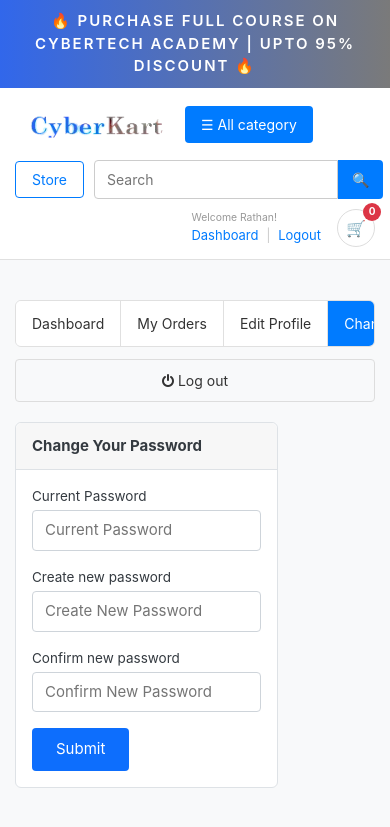
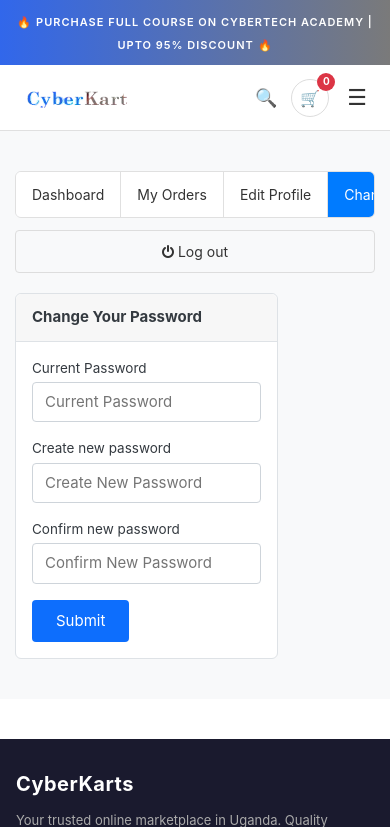
Before and after one commit to chivan-kats41/ecommerce, a Django app: page /accounts/change_password/ in a window 390 px wide. Shown: the top 827 px of the page. Run offline with Django 5.2, Linux system fonts and the light colour scheme; a user stored in the database is signed in; data comes from the database, SQL or seed files in the repository; parts of the project's set-up code (start-up, migrations or seed data) failed here and were passed over; some libraries are stand-ins or nearby versions; some web fonts are replaced.

Commit message:
Update navbar.html

```diff
--- a/templates/includes/navbar.html
+++ b/templates/includes/navbar.html
@@ -1,111 +1,458 @@
 {% load static %}
+<style>
+  /* ── Promo Bar ── */
+  .promo-bar {
+    text-align: center;
+    background-image: linear-gradient(to right, #3167EB, #7A7A7A);
+    padding: 10px;
+    font-weight: 600;
+    position: sticky;
+    top: 0;
+    z-index: 999;
+  }
+
+  .promo-bar a {
+    color: white;
+    text-transform: uppercase;
+    letter-spacing: 2px;
+    text-decoration: none;
+    font-size: 13px;
+  }
+
+  /* ── Header ── */
+  .site-header {
+    background: #fff;
+    box-shadow: 0 2px 6px rgba(0,0,0,0.08);
+  }
+
+  .header-inner-section {
+    padding: 12px 0;
+    border-bottom: 1px solid #e0e0e0;
+  }
+
+  .header-container {
+    max-width: 1200px;
+    margin: 0 auto;
+    padding: 0 15px;
+  }
+
+  .header-row {
+    display: flex;
+    align-items: center;
+    flex-wrap: wrap;
+    gap: 10px;
+  }
+
+  /* Logo */
+  .header-logo {
+    flex: 0 0 auto;
+    width: 160px;
+  }
+
+  .header-logo img {
+    max-height: 50px;
+    width: auto;
+  }
+
+  /* Category dropdown */
+  .header-category {
+    flex: 0 0 auto;
+    position: relative;
+  }
+
+  .category-btn {
+    background: #007bff;
+    color: #fff;
+    border: none;
+    padding: 8px 16px;
+    border-radius: 4px;
+    cursor: pointer;
+    font-size: 14px;
+  }
+
+  .category-dropdown {
+    display: none;
+    position: absolute;
+    top: 100%;
+    left: 0;
+    background: #fff;
+    border: 1px solid #ddd;
+    border-radius: 4px;
+    min-width: 180px;
+    z-index: 999;
+    box-shadow: 0 4px 12px rgba(0,0,0,0.1);
+  }
+
+  .category-dropdown a {
+    display: block;
+    padding: 8px 16px;
+    color: #333;
+    text-decoration: none;
+    font-size: 14px;
+    border-bottom: 1px solid #f0f0f0;
+  }
+
+  .category-dropdown a:hover {
+    background: #f8f9fa;
+  }
+
+  /* Store button */
+  .header-store-btn {
+    flex: 0 0 auto;
+    padding: 7px 16px;
+    border: 1px solid #007bff;
+    color: #007bff;
+    border-radius: 4px;
+    text-decoration: none;
+    font-size: 14px;
+    transition: background 0.15s, color 0.15s;
+  }
+
+  .header-store-btn:hover {
+    background: #007bff;
+    color: #fff;
+  }
+
+  /* Search */
+  .header-search {
+    flex: 1 1 200px;
+    min-width: 150px;
+  }
+
+  .header-search form {
+    display: flex;
+    width: 100%;
+  }
+
+  .header-search input {
+    flex: 1;
+    padding: 8px 12px;
+    border: 1px solid #ccc;
+    border-radius: 4px 0 0 4px;
+    font-size: 14px;
+    outline: none;
+  }
+
+  .header-search button {
+    background: #007bff;
+    color: #fff;
+    border: none;
+    padding: 8px 14px;
+    border-radius: 0 4px 4px 0;
+    cursor: pointer;
+    font-size: 14px;
+  }
+
+  /* User + cart */
+  .header-actions {
+    flex: 0 0 auto;
+    display: flex;
+    align-items: center;
+    gap: 16px;
+    margin-left: auto;
+  }
+
+  .header-welcome {
+    display: flex;
+    flex-direction: column;
+    font-size: 13px;
+    line-height: 1.4;
+  }
+
+  .header-welcome small {
+    color: #999;
+  }
+
+  .header-welcome a {
+    color: #007bff;
+    text-decoration: none;
+  }
+
+  .header-welcome span {
+    color: #ccc;
+    margin: 0 4px;
+  }
+
+  .header-cart {
+    position: relative;
+    text-decoration: none;
+    color: #333;
+  }
+
+  .cart-icon {
+    width: 38px;
+    height: 38px;
+    border-radius: 50%;
+    border: 1px solid #ddd;
+    display: flex;
+    align-items: center;
+    justify-content: center;
+    font-size: 16px;
+  }
+
+  .cart-badge {
+    position: absolute;
+    top: -6px;
+    right: -6px;
+    background: #dc3545;
+    color: #fff;
+    font-size: 10px;
+    font-weight: 700;
+    border-radius: 50%;
+    width: 18px;
+    height: 18px;
+    display: flex;
+    align-items: center;
+    justify-content: center;
+  }
+
+  /* ── Mobile hamburger ── */
+  .mobile-menu-toggle {
+    display: none;
+    background: none;
+    border: none;
+    font-size: 22px;
+    cursor: pointer;
+    color: #333;
+    padding: 4px 8px;
+    margin-left: auto;
+  }
+
+  /* ── Tablet (≤ 900px): hide store btn, shrink gap ── */
+  @media (max-width: 900px) {
+    .header-store-btn {
+      display: none;
+    }
+
+    .promo-bar a {
+      font-size: 11px;
+      letter-spacing: 1px;
+    }
+  }
+
+  /* ── Mobile (≤ 600px) ── */
+  @media (max-width: 600px) {
+    .header-row {
+      flex-wrap: nowrap;
+      align-items: center;
+    }
+
+    /* Show hamburger, hide category btn + welcome text */
+    .mobile-menu-toggle  { display: block; }
+    .header-category     { display: none; }
+    .header-welcome      { display: none; }
+
+    /* Search full-width on second row */
+    .header-search {
+      display: none;
+      width: 100%;
+      flex: 1 1 100%;
+      order: 10;
+    }
+
+    .header-search.open {
+      display: flex;
+    }
+
+    /* Logo smaller */
+    .header-logo {
+      width: 110px;
+    }
+
+    .header-logo img {
+      max-height: 38px;
+    }
+
+    /* Actions: search toggle + cart only */
+    .header-actions {
+      gap: 10px;
+      margin-left: auto;
+    }
+
+    /* Search toggle button (mobile only) */
+    .search-toggle {
+      display: flex;
+      background: none;
+      border: none;
+      font-size: 18px;
+      cursor: pointer;
+      color: #333;
+      padding: 4px;
+    }
+
+    /* Mobile nav drawer */
+    .mobile-nav {
+      display: none;
+      flex-direction: column;
+      background: #fff;
+      border-top: 1px solid #e0e0e0;
+      padding: 8px 15px 16px;
+    }
+
+    .mobile-nav.open {
+      display: flex;
+    }
+
+    .mobile-nav a {
+      padding: 10px 0;
+      color: #333;
+      text-decoration: none;
+      font-size: 14px;
+      border-bottom: 1px solid #f0f0f0;
+    }
+
+    .mobile-nav a:last-child {
+      border-bottom: none;
+    }
+
+    .mobile-nav .mobile-auth {
+      display: flex;
+      gap: 12px;
+      padding: 10px 0;
+      font-size: 14px;
+      border-bottom: 1px solid #f0f0f0;
+    }
+
+    .mobile-nav .mobile-auth a {
+      border: none;
+      padding: 0;
+      color: #007bff;
+    }
+  }
+
+  /* Hide search toggle on desktop */
+  @media (min-width: 601px) {
+    .search-toggle { display: none; }
+    .mobile-nav    { display: none !important; }
+  }
+</style>
 
 <!-- Promo Bar -->
-<div style="text-align:center; background-image: linear-gradient(to right, #3167EB, #7A7A7A); padding: 10px; font-weight: 600; position: sticky; top: 0; z-index: 999;">
-  <a href="https://www.udemy.com/course/django-ecommerce-project-based-course-python-django-web-development/?couponCode=DJECOM"
-     style="color: white; text-transform: uppercase; letter-spacing: 2px; text-decoration: none;">
+<div class="promo-bar">
+  <a href="https://www.udemy.com/course/django-ecommerce-project-based-course-python-django-web-development/?couponCode=DJECOM">
     <span>&#x1F525;</span> Purchase Full Course on CyberTech Academy | Upto 95% Discount <span>&#x1F525;</span>
   </a>
 </div>
 
 <!-- Header -->
-<header style="background: #fff; box-shadow: 0 2px 6px rgba(0,0,0,0.08);">
-
-  <section style="padding: 12px 0; border-bottom: 1px solid #e0e0e0;">
-    <div style="max-width: 1200px; margin: 0 auto; padding: 0 15px;">
-      <div style="display: flex; align-items: center; flex-wrap: wrap; gap: 10px;">
+<header class="site-header">
+  <section class="header-inner-section">
+    <div class="header-container">
+      <div class="header-row">
 
         <!-- Logo -->
-        <div style="flex: 0 0 auto; width: 160px;">
-          <a href="{% url 'home' %}" style="display: inline-block;">
-            <img src="{% static './images/logo1111.png' %}" style="max-height: 50px; width: auto;">
+        <div class="header-logo">
+          <a href="{% url 'home' %}">
+            <img src="{% static './images/logo1111.png' %}" alt="CyberKarts">
           </a>
         </div>
 
-        <!-- Category Dropdown -->
-        <div style="flex: 0 0 auto; position: relative;">
-          <button type="button"
-                  onclick="this.nextElementSibling.style.display = this.nextElementSibling.style.display === 'block' ? 'none' : 'block'"
-                  style="background: #007bff; color: #fff; border: none; padding: 8px 16px; border-radius: 4px; cursor: pointer; font-size: 14px;">
+        <!-- Category Dropdown (hidden on mobile) -->
+        <div class="header-category">
+          <button class="category-btn" type="button"
+                  onclick="this.nextElementSibling.style.display = this.nextElementSibling.style.display === 'block' ? 'none' : 'block'">
             &#9776; All category
           </button>
-          <div id="category-dropdown"
-               style="display: none; position: absolute; top: 100%; left: 0; background: #fff; border: 1px solid #ddd; border-radius: 4px; min-width: 180px; z-index: 999; box-shadow: 0 4px 12px rgba(0,0,0,0.1);">
-            <a href="{% url 'store' %}" style="display: block; padding: 8px 16px; color: #333; text-decoration: none; font-size: 14px; border-bottom: 1px solid #f0f0f0;">All Products</a>
+          <div id="category-dropdown" class="category-dropdown">
+            <a href="{% url 'store' %}">All Products</a>
             {% for category in links %}
-              <a href="{{ category.get_url }}" style="display: block; padding: 8px 16px; color: #333; text-decoration: none; font-size: 14px; border-bottom: 1px solid #f0f0f0;">{{ category.category_name }}</a>
+              <a href="{{ category.get_url }}">{{ category.category_name }}</a>
             {% endfor %}
           </div>
         </div>
 
-        <!-- Store Button -->
-        <a href="{% url 'store' %}"
-           style="flex: 0 0 auto; padding: 7px 16px; border: 1px solid #007bff; color: #007bff; border-radius: 4px; text-decoration: none; font-size: 14px;">
-          Store
-        </a>
+        <!-- Store Button (hidden on tablet/mobile) -->
+        <a href="{% url 'store' %}" class="header-store-btn">Store</a>
 
-        <!-- Search Bar -->
-        <div style="flex: 1 1 200px; min-width: 150px;">
-          <form action="{% url 'search' %}" method="GET" style="display: flex; width: 100%;">
-            <input type="text"
-                   name="keyword"
-                   required
-                   placeholder="Search"
-                   style="flex: 1; padding: 8px 12px; border: 1px solid #ccc; border-radius: 4px 0 0 4px; font-size: 14px; outline: none;">
-            <button type="submit"
-                    style="background: #007bff; color: #fff; border: none; padding: 8px 14px; border-radius: 0 4px 4px 0; cursor: pointer; font-size: 14px;">
-              &#128269;
-            </button>
+        <!-- Search Bar (hidden on mobile, shown via toggle) -->
+        <div class="header-search" id="header-search">
+          <form action="{% url 'search' %}" method="GET">
+            <input type="text" name="keyword" required placeholder="Search">
+            <button type="submit">&#128269;</button>
           </form>
         </div>
 
         <!-- User & Cart -->
-        <div style="flex: 0 0 auto; display: flex; align-items: center; gap: 16px; margin-left: auto;">
+        <div class="header-actions">
 
-          <!-- Welcome / Auth -->
+          <!-- Search toggle (mobile only) -->
+          <button class="search-toggle" id="search-toggle" title="Search">&#128269;</button>
+
+          <!-- Welcome / Auth (hidden on mobile — shown in drawer) -->
           {% if user.id is None %}
-          <div style="display: flex; flex-direction: column; font-size: 13px; line-height: 1.4;">
-            <small style="color: #999;">Welcome guest!</small>
+          <div class="header-welcome">
+            <small>Welcome guest!</small>
             <div>
-              <a href="{% url 'login' %}" style="color: #007bff; text-decoration: none;">Sign in</a>
-              <span style="color: #ccc; margin: 0 4px;">|</span>
-              <a href="{% url 'register' %}" style="color: #007bff; text-decoration: none;">Register</a>
+              <a href="{% url 'login' %}">Sign in</a>
+              <span>|</span>
+              <a href="{% url 'register' %}">Register</a>
             </div>
           </div>
           {% else %}
-          <div style="display: flex; flex-direction: column; font-size: 13px; line-height: 1.4;">
-            <small style="color: #999;">Welcome {{ user.first_name }}!</small>
+          <div class="header-welcome">
+            <small>Welcome {{ user.first_name }}!</small>
             <div>
-              <a href="{% url 'dashboard' %}" style="color: #007bff; text-decoration: none;">Dashboard</a>
-              <span style="color: #ccc; margin: 0 4px;">|</span>
-              <a href="{% url 'logout' %}" style="color: #007bff; text-decoration: none;">Logout</a>
+              <a href="{% url 'dashboard' %}">Dashboard</a>
+              <span>|</span>
+              <a href="{% url 'logout' %}">Logout</a>
             </div>
           </div>
           {% endif %}
 
-          <!-- Cart Icon -->
-          <a href="{% url 'cart' %}" style="position: relative; text-decoration: none; color: #333;">
-            <div style="width: 38px; height: 38px; border-radius: 50%; border: 1px solid #ddd; display: flex; align-items: center; justify-content: center; font-size: 16px;">
-              &#128722;
-            </div>
-            <span style="position: absolute; top: -6px; right: -6px; background: #dc3545; color: #fff; font-size: 10px; font-weight: 700; border-radius: 50%; width: 18px; height: 18px; display: flex; align-items: center; justify-content: center;">
-              {{ cart_count }}
-            </span>
+          <!-- Cart -->
+          <a href="{% url 'cart' %}" class="header-cart">
+            <div class="cart-icon">&#128722;</div>
+            <span class="cart-badge">{{ cart_count }}</span>
           </a>
+
+          <!-- Hamburger (mobile only) -->
+          <button class="mobile-menu-toggle" id="mobile-menu-toggle" title="Menu">&#9776;</button>
 
         </div>
       </div>
     </div>
+
+    <!-- Mobile Nav Drawer -->
+    <nav class="mobile-nav" id="mobile-nav">
+      <a href="{% url 'store' %}">&#x1F6CD; Store</a>
+      {% for category in links %}
+        <a href="{{ category.get_url }}">{{ category.category_name }}</a>
+      {% endfor %}
+      {% if user.id is None %}
+      <div class="mobile-auth">
+        <a href="{% url 'login' %}">Sign in</a>
+        <a href="{% url 'register' %}">Register</a>
+      </div>
+      {% else %}
+      <div class="mobile-auth">
+        <a href="{% url 'dashboard' %}">Dashboard</a>
+        <a href="{% url 'logout' %}">Logout</a>
+      </div>
+      {% endif %}
+    </nav>
+
   </section>
-
 </header>
 
-<!-- Close dropdown when clicking outside -->
 <script>
+  // Close category dropdown when clicking outside
   document.addEventListener('click', function(e) {
     var dropdown = document.getElementById('category-dropdown');
     if (dropdown && !e.target.closest('[onclick]')) {
       dropdown.style.display = 'none';
     }
   });
+
+  // Hamburger toggle
+  document.getElementById('mobile-menu-toggle').addEventListener('click', function(e) {
+    e.stopPropagation();
+    document.getElementById('mobile-nav').classList.toggle('open');
+  });
+
+  // Search toggle (mobile)
+  document.getElementById('search-toggle').addEventListener('click', function(e) {
+    e.stopPropagation();
+    var search = document.getElementById('header-search');
+    search.classList.toggle('open');
+  });
 </script>
```
